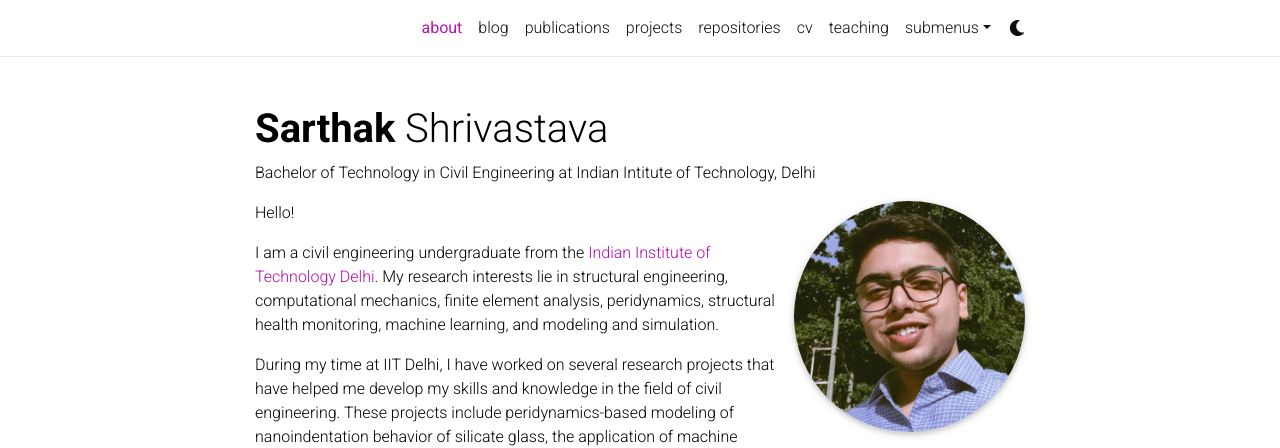
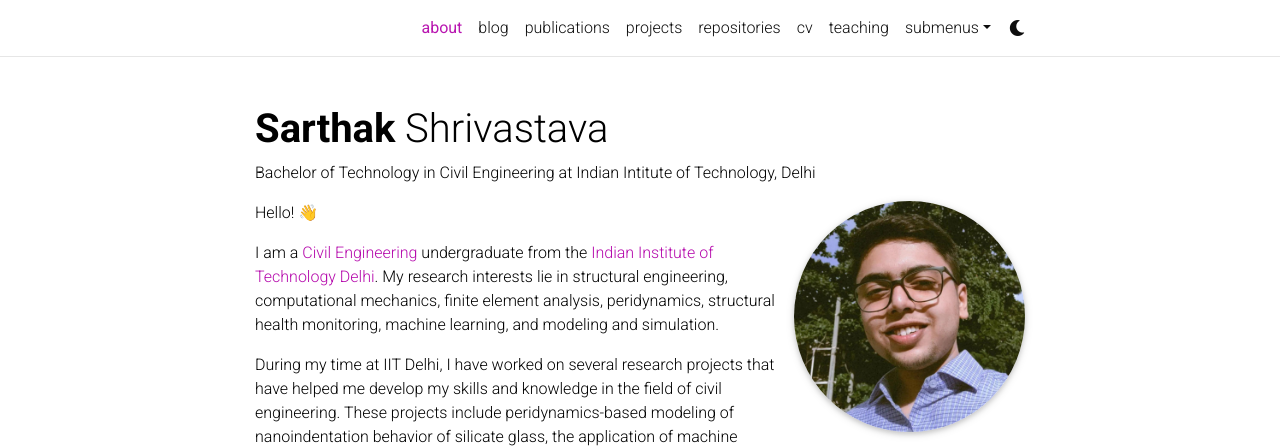
Before and after one commit to sarthaks20/sarthaks20.github.io, a Jekyll site: the page built from _pages/about.md, in a window 1280 px wide. Shown: the top 448 px of the page. Built offline with Jekyll 4.4.1, drawn with Linux system fonts in a browser that asks for light colours; full-size pictures stand in for the smaller copies a plugin makes; comment, search, counter and statistics services are not loaded; a style sheet for code colours, icons or effects is not loaded; part of the change alters nothing that is shown.

```diff
--- a/_pages/about.md
+++ b/_pages/about.md
@@ -21,9 +21,9 @@ Put your address / P.O. box / other info right below your picture. You can also
 
 Link to your social media connections, too. This theme is set up to use [Font Awesome icons](http://fortawesome.github.io/Font-Awesome/) and [Academicons](https://jpswalsh.github.io/academicons/), like the ones below. Add your Facebook, Twitter, LinkedIn, Google Scholar, or just disable all of them. -->
 
-Hello!
+Hello! 👋
 
-I am a civil engineering undergraduate from the [Indian Institute of Technology Delhi](https://home.iitd.ac.in/). My research interests lie in structural engineering, computational mechanics, finite element analysis, peridynamics, structural health monitoring, machine learning, and modeling and simulation.
+I am a [Civil Engineering](https://civil.iitd.ac.in/) undergraduate from the [Indian Institute of Technology Delhi](https://home.iitd.ac.in/). My research interests lie in structural engineering, computational mechanics, finite element analysis, peridynamics, structural health monitoring, machine learning, and modeling and simulation.
 
 During my time at IIT Delhi, I have worked on several research projects that have helped me develop my skills and knowledge in the field of civil engineering. These projects include peridynamics-based modeling of nanoindentation behavior of silicate glass, the application of machine learning to structural health monitoring, stability of steel columns at elevated temperatures: a finite element study, and transverse vibration analysis of Euler-Bernoulli beam. In addition to my research work, I also have experience in competitive programming and possess technical skills in programming languages such as C++, Python, Java, Julia, and software and tools such as Microsoft Office, Visual Studio Code, STAAD.Pro, Abaqus FEA, and MATLAB.
 
```
